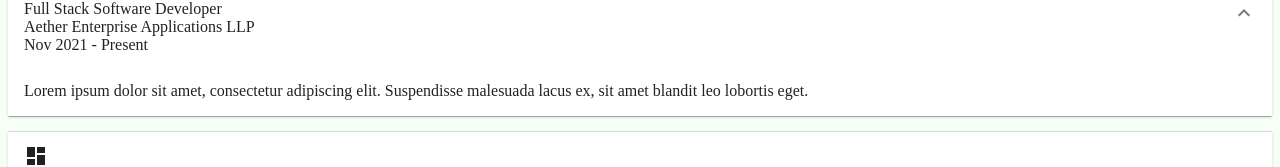
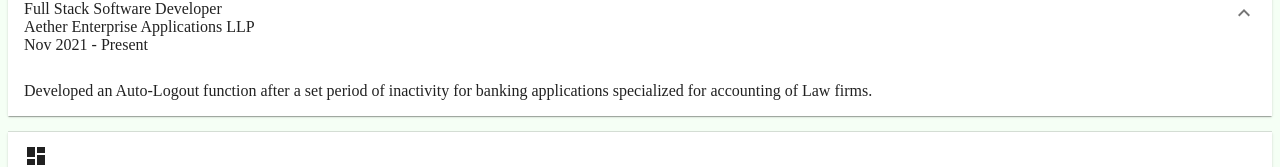
Before and after one commit to IlIIIlIIIlIlIlI/personal_website, a React (Create React App) app: page / in a window 1280 px wide. Both pictures are taken after a click on the button 640 px from the left and 865 px from the top of the page. Shown: the part 860-1027 px from the top of the page. Built offline with nearby package versions, Linux system fonts and the light colour scheme.

Commit message:
new changes

```diff
--- a/src/ExperienceDropDown/ExperienceDropDown.tsx
+++ b/src/ExperienceDropDown/ExperienceDropDown.tsx
@@ -55,9 +55,11 @@ function ExperienceDropDown() {
               </div>
             </AccordionSummary>
             <AccordionDetails>
-              Lorem ipsum dolor sit amet, consectetur adipiscing elit.
-              Suspendisse malesuada lacus ex, sit amet blandit leo lobortis
-              eget.
+              <div className={`${scssObj.baseClass}__text`}>
+                Developed an Auto-Logout function after a set period of
+                inactivity for banking applications specialized for accounting
+                of Law firms.
+              </div>
             </AccordionDetails>
           </Accordion>
 
--- a/src/ExperienceDropDown/_ExperienceDropDown.scss
+++ b/src/ExperienceDropDown/_ExperienceDropDown.scss
@@ -18,7 +18,7 @@ $base-class: experience-dropdown;
 
     .MuiButtonBase-root {
       background-color: #f5f5f5;
-      border-width: 1px 1px 0px 1px;
+      border-width: 1px;
       border-style: solid;
       border-color: #d9d8d8;
     }
@@ -29,6 +29,11 @@ $base-class: experience-dropdown;
 
     div[class*='MuiAccordionSummary-content'] {
       margin: 12px 0px;
+    }
+
+    div[class*='MuiAccordion-region'] {
+      background-color: #f6f9ff;
+      border: 1px solid #d9d8d8;
     }
   }
 
@@ -75,6 +80,10 @@ $base-class: experience-dropdown;
     font-weight: 700;
     font-size: 25px;
     margin-top: 10px;
+  }
+
+  &__text {
+    font-size: 15px;
   }
 
   @media only screen and (min-width: 481px) and (max-width: 768px) {
```
